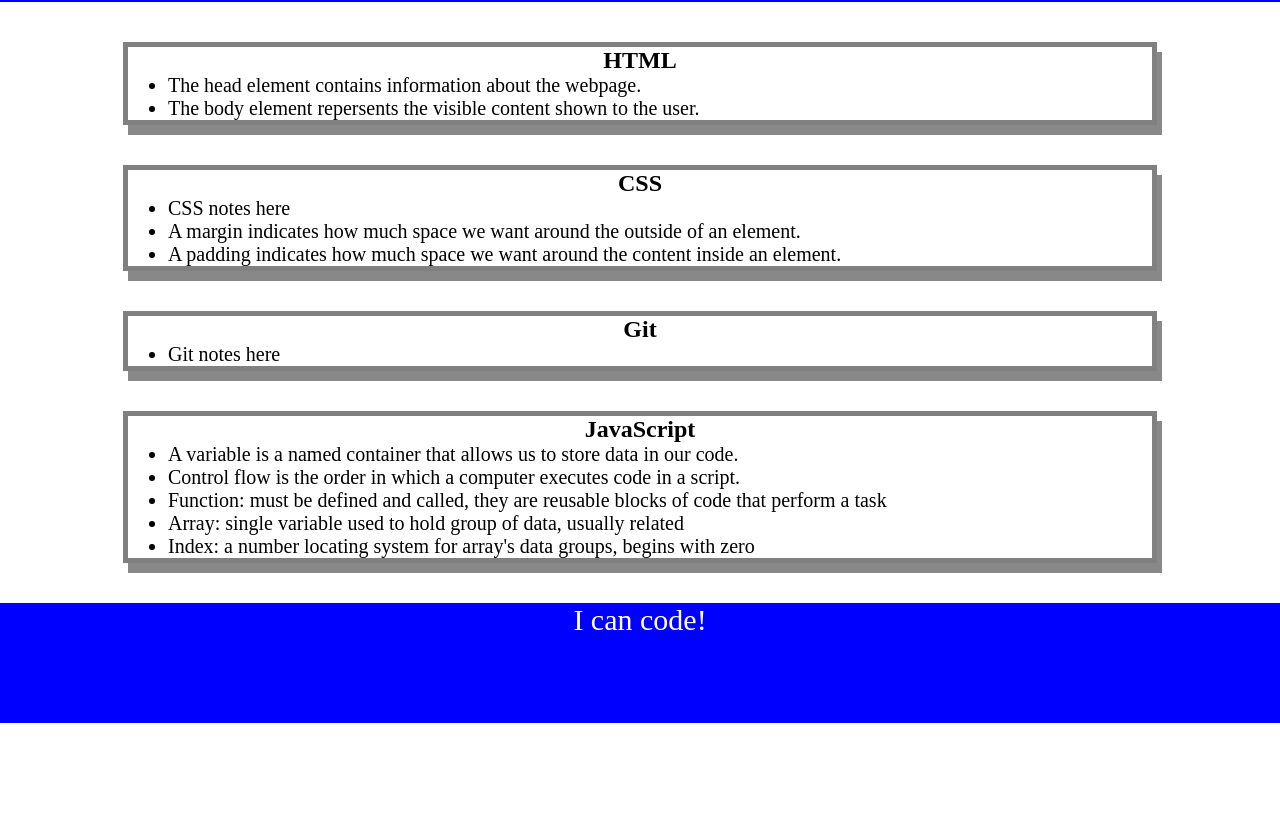
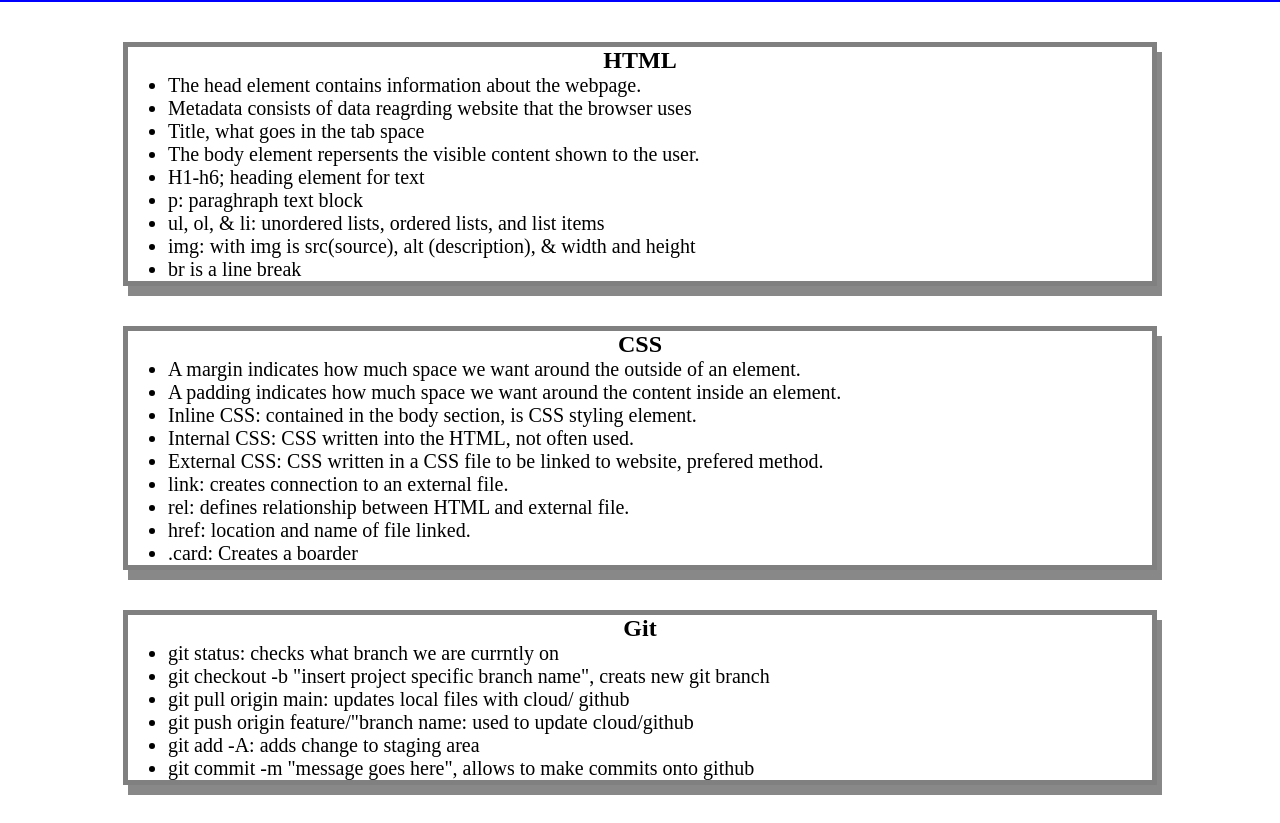
Before and after one commit to AntonioM-Gomez/Pre-work-study-guide, a plain HTML site: page prework-study-guide/index.html in a window 1280 px wide. Shown: the part 118-941 px from the top of the page. Before the commit the page ends 841 px from the top, so only its background shows below. Drawn offline with Linux system fonts and the light colour scheme.

Commit message:
added the rest of the notes to the to the index

```diff
--- a/prework-study-guide/index.html
+++ b/prework-study-guide/index.html
@@ -21,21 +21,40 @@
         <h2> HTML</h2>
         <ul>
           <li>The head element contains information about the webpage.</li>
-          <li> The body element repersents the visible content shown to the user.</li>
+          <li>Metadata consists of data reagrding website that the browser uses</li>
+          <li>Title, what goes in the tab space </li>
+          <li>The body element repersents the visible content shown to the user.</li>
+          <li>H1-h6; heading element for text</li>
+          <li>p: paraghraph text block</li>
+          <li>ul, ol, & li: unordered lists, ordered lists, and list items </li>
+          <li>img: with img is src(source), alt (description), & width and height</li>
+          <li>br is a line break </li>
+
         </ul>
       </section>
       <section class="card" id="css-section">
         <h2> CSS</h2>
         <ul>
-          <li> CSS notes here</li>
           <li>A margin indicates how much space we want around the outside of an element.</li>
           <li>A padding indicates how much space we want around the content inside an element.</li>
+          <li>Inline CSS: contained in the body section, is CSS styling element.</li>
+          <li>Internal CSS: CSS written into the HTML, not often used.</li>
+          <li>External CSS: CSS written in a CSS file to be linked to website, prefered method.</li>
+          <li>link: creates connection to an external file.</li>
+          <li>rel: defines relationship between HTML and external file.</li>
+          <li>href: location and name of file linked.</li>
+          <li>.card: Creates a boarder</li>
         </ul>
       </section>
       <section class="card" id="git-section">
         <h2>Git</h2>
         <ul>
-          <li> Git notes here</li>
+          <li> git status: checks what branch we are currntly on </li>
+          <li> git checkout -b "insert project specific branch name", creats new git branch</li>
+          <li> git pull origin main: updates local files with cloud/ github</li>
+          <li> git push origin feature/"branch name: used to update cloud/github</li>
+          <li> git add -A: adds change to staging area</li>
+          <li> git commit -m "message goes here", allows to make commits onto github   </li>
         </ul>
       </section>
       <section class="card" id="javascript-section">
@@ -44,7 +63,7 @@
           <li>A variable is a named container that allows us to store data in our code.</li>
           <li>Control flow is the order in which a computer executes code in a script.</li>
           <li>Function: must be defined and called, they are reusable blocks of code that perform a task</li>
-          <li> Array: single variable used to hold group of data, usually related</li>
+          <li>Array: single variable used to hold group of data, usually related</li>
           <li>Index: a number locating system for array's data groups, begins with zero </li>
         </ul>
       </section>
```
